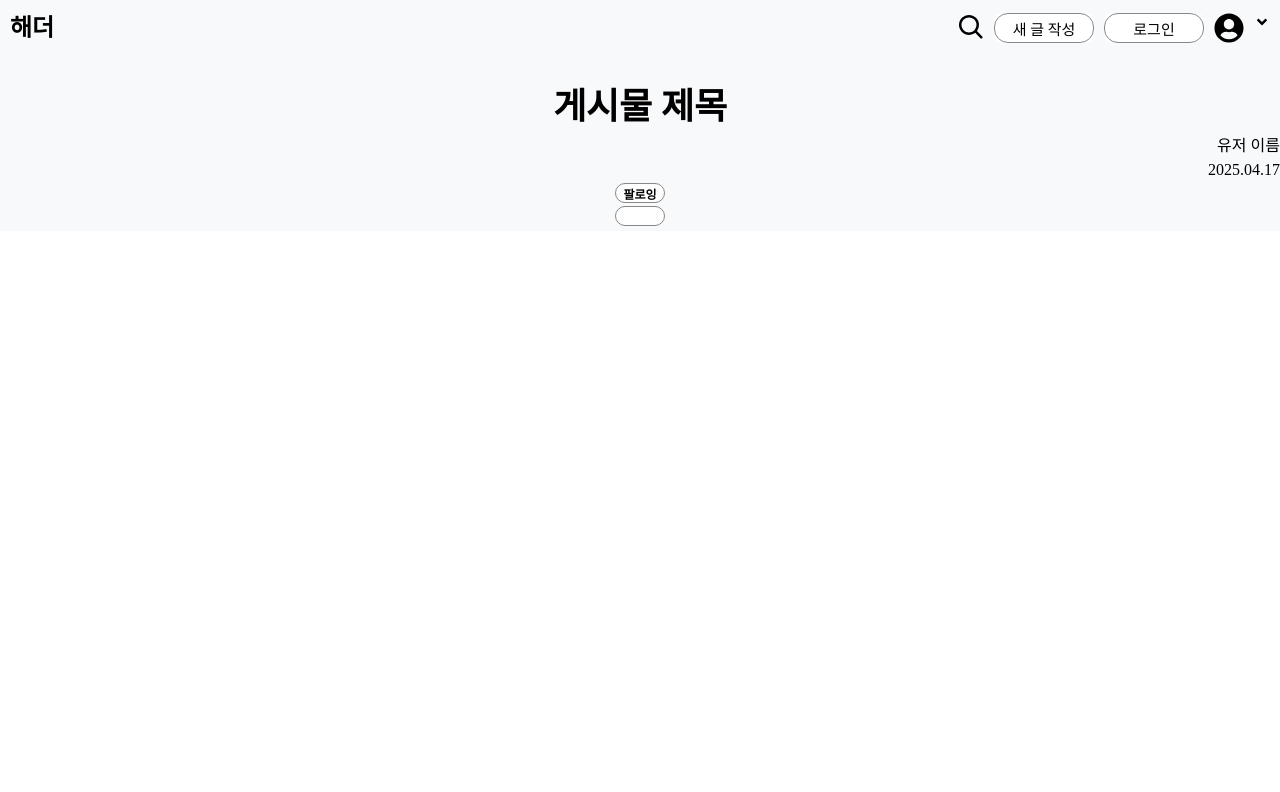
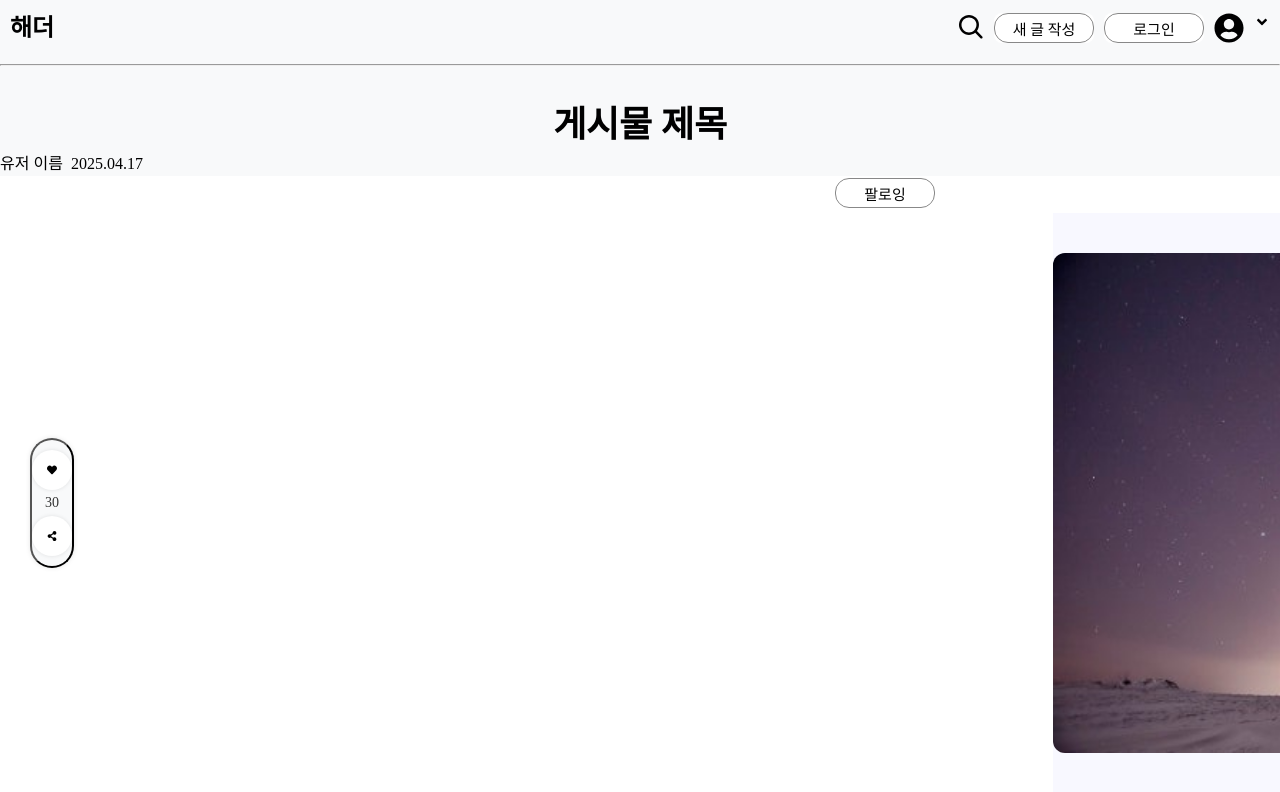
Before and after one commit to kokeoung/FE-Banana, a React (Vite) app: page /read in a window 1280 px wide. Shown: the top 792 px of the page. Built offline with nearby package versions, Linux system fonts and the light colour scheme.

Commit message:
읽기 페이지 50%

```diff
--- a/src/pages/ReadPage/ReadPage.css
+++ b/src/pages/ReadPage/ReadPage.css
@@ -1,4 +1,7 @@
 
+.post-detail{
+  background-color: rgb(248, 249, 250) ;
+}
 .post-detail-content{
   font-size: 2.25rem;
   line-height: 1.5;
@@ -7,14 +10,122 @@
   font-weight: 800;
   color: black;
   text-align: center;
+  background-color: rgb(248, 249, 250) ;
+
 }
 .post-information{
   text-align: center;
+
+
 }
 .username{
-  text-align: right;
+  text-align: left;
+
+
 }
 
-.separator{
-  text-align: right;
+.user-info{
+  display: flex;
+
+
+  width: 100%;
+
 }
+.flow-btn{
+  position: fixed;
+
+  left: 65%;
+  padding: 2px 3px;
+  border: none;
+  border-radius: 8px;
+  background-color: #fff;
+  cursor: pointer;
+  justify-content: space-between;
+
+
+}
+.heart-btn{
+  left: 82%;
+  position: fixed;
+
+  justify-items: right;
+  padding: 2px 3px;
+  border: none;
+  border-radius: 8px;
+  background-color: #fff;
+  cursor: pointer;
+}
+
+
+.btn-icon-panel{
+
+  background-color: #f8f9fa;
+  border-radius: 30px;
+  padding: 10px 0;
+  display: flex;
+  flex-direction: column;
+  align-items: center;
+  gap: 5px;
+  box-shadow: 0 0 5px rgba(0,0,0,0.1);
+
+
+  left: 30px;
+  position: fixed;
+}
+.btn-icon-Wrapper{
+  background-color: white;
+  border-radius: 50%;
+  width: 40px;
+  height: 40px;
+  display: flex;
+  justify-content: center;
+  align-items: center;
+  gap: 20px;
+  cursor: pointer;
+
+  box-shadow: 0 0 4px rgba(0,0,0,0.1);
+}
+.btn-icon{
+  clear: #6c757d;
+  font-size: 10px;
+}
+.btn-icon-count{
+  font-size: 14px;
+  color: #333;
+}
+.body-cord{
+  background-color: white;
+  border-radius: 20px;
+  padding: 40px;
+
+  display: flex;
+  justify-content: center;
+  align-items: center;
+}
+
+.cord-area{
+  display: flex;
+
+  justify-content: center;
+  align-items: center;
+  min-height:auto;
+  background-color: #f8f8ff;
+}
+
+.image-wrapper{ /*div*/
+  display:flex ;
+  justify-content: center;
+  align-items: center;
+  margin:auto;
+  padding: 40px 0;
+}
+
+.read-img1{  /*img*/
+  display: flex;
+  width: 600px;
+  justify-content: center;
+  align-items: center;
+  height: 500px;
+  border-radius: 12px;
+  left: 50%;
+}
--- a/src/pages/ReadPage/index.jsx
+++ b/src/pages/ReadPage/index.jsx
@@ -1,5 +1,10 @@
+import { FaHeart, FaShareAlt } from 'react-icons/fa';
 import Button from '../../shared/ui/Button';
+import  readImg from './img/img1.jpg';
 import './ReadPage.css';
+
+
+
 export default function ReadPage(){
   const today = new Date();
   const year = today.getFullYear();
@@ -8,7 +13,13 @@ export default function ReadPage(){
 
   const formatted = `${year}.${month}.${day}`;
 
+
+
+
+
+
   return(<>
+  <hr />
   <main>
   <section className='post-detail'>
     {/* ////////////////////////////////////// */}
@@ -28,22 +39,34 @@ export default function ReadPage(){
         <p>게시물 제목</p>
     </div>
     <div className='post-information'>
-      <div className='username'>
-        <a>유저 이름</a>
 
-      </div>
-      <div className='separator'>
-        <span>{formatted}</span>
+      <div className='user-info'>
+          <div className='username'>
+            <span>유저 이름</span>
+          </div>
+        <span>&nbsp;&nbsp;{formatted}</span>
       </div>
       <div className='flow-btn'>
-      <Button size={"s"} value="팔로잉"/>
+      <Button size={"m"} value="팔로잉" />
       </div>
       <div className='heart-btn'>
-      <Button size={"s"}/>
+      <Button size={"m"} className='btn-h2' />
+      <section className='cord-area'>
+      <div className='image-wrapper'>
+        <img src={readImg}  className='read-img1'/>
       </div>
-      <div>
+        <button className='btn-icon-panel'>
+            <div className='btn-icon-Wrapper'>
+              <FaHeart className='btn-icon' />
+            </div>
+            <div className='btn-icon-count'>30</div>
+            <div className='btn-icon-Wrapper'>
+              <FaShareAlt className='btn-icon' />
+            </div>
+        </button>
 
-      </div>
+      </section>
+    </div>
     </div>
     {/* ////////////////////////////////////// */}
   </section>
```
Also changed, not shown: src/pages/ReadPage/img/img1.jpg (added).
